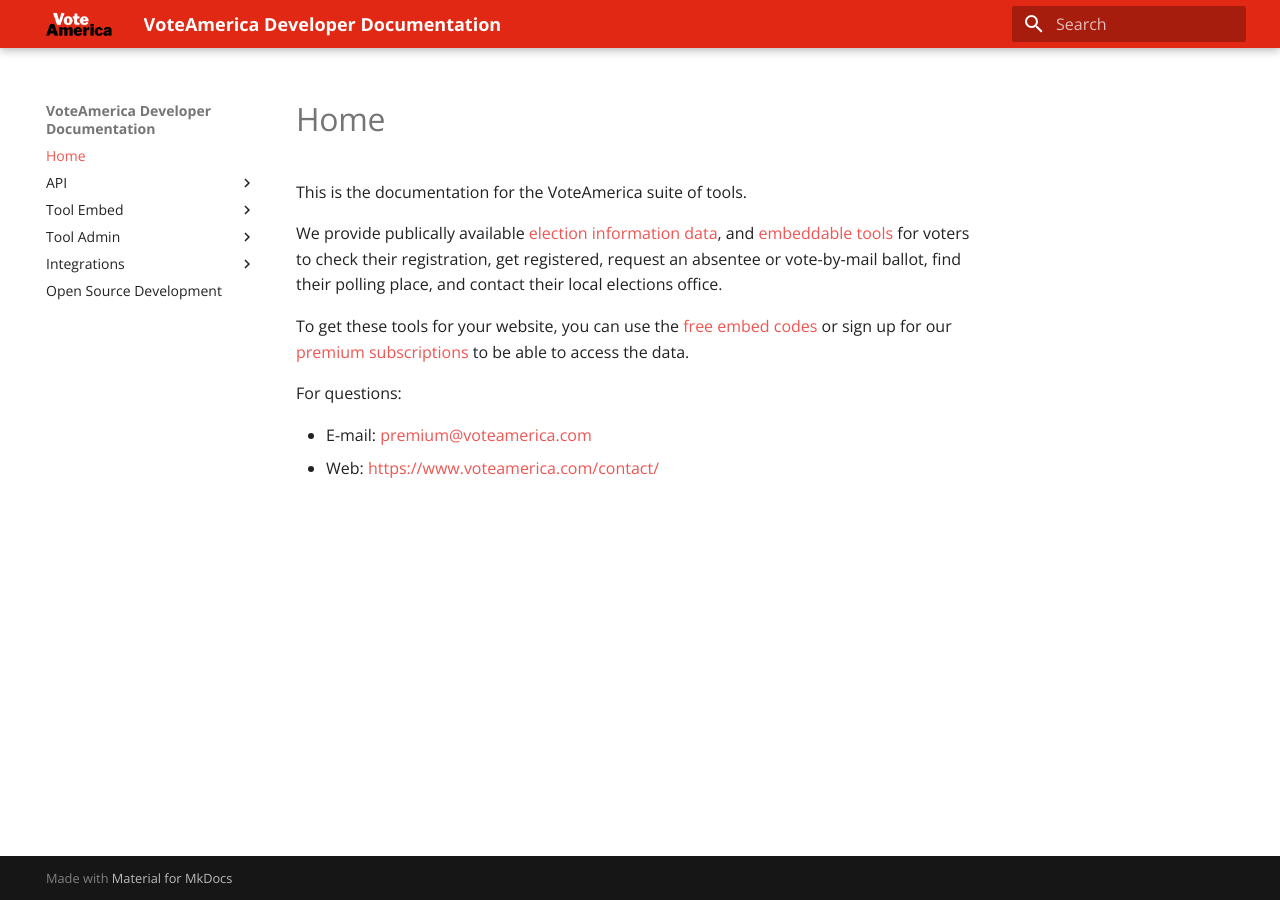
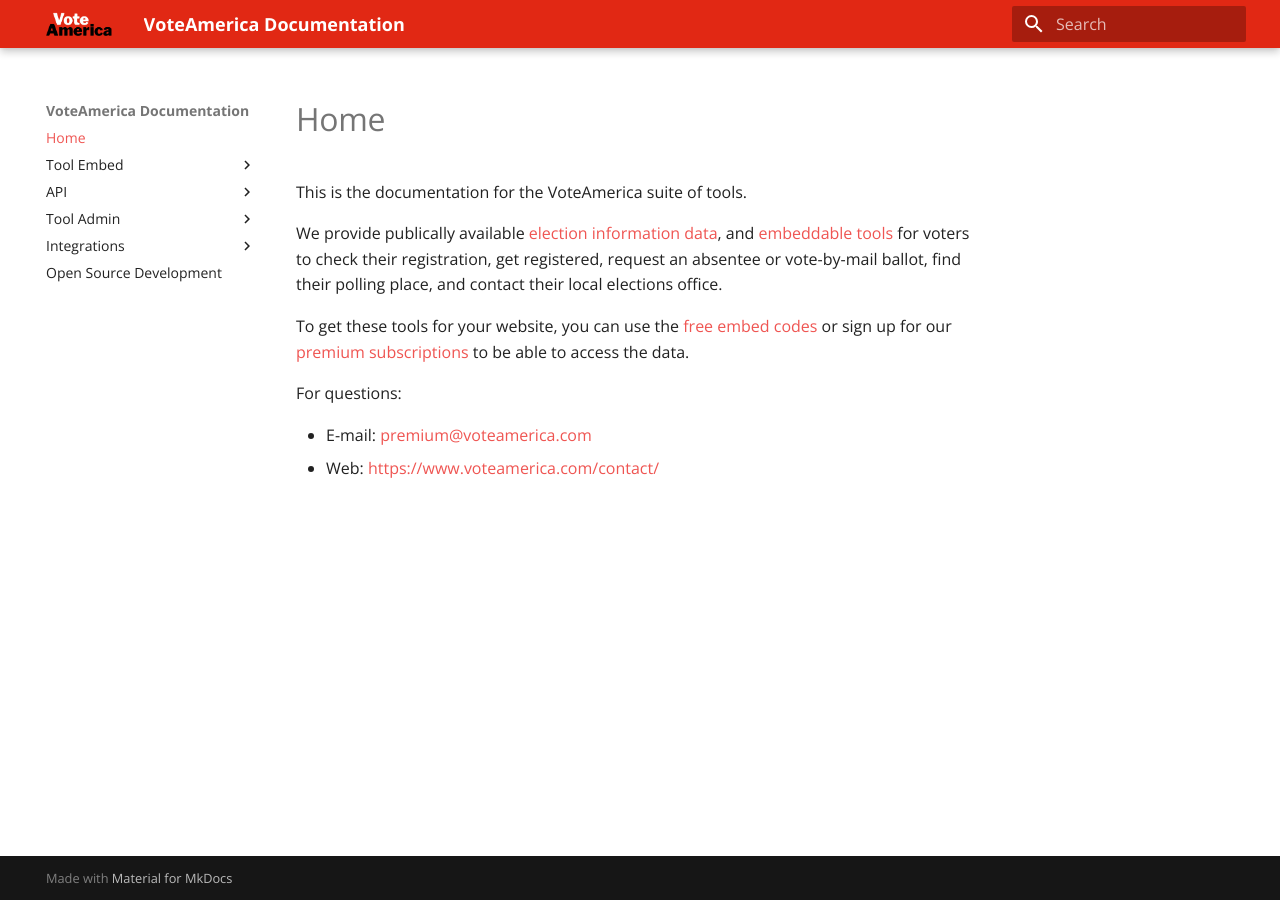
Before and after one commit to vote/turnout, an MkDocs documentation site: the page built from docs/turnout/index.md, in a window 1280 px wide. Built offline with MkDocs 1.6.1 and Material for MkDocs 9.7.7, drawn with Linux system fonts in a browser that asks for light colours.

Commit message:
Update embed language in documentation (#623)

```diff
--- a/docs/mkdocs.yml
+++ b/docs/mkdocs.yml
@@ -1,18 +1,18 @@
-site_name: VoteAmerica Developer Documentation
+site_name: VoteAmerica Documentation
 docs_dir: 'turnout'
 nav:
     - Home: 'index.md'
+    - 'Tool Embed':
+        - 'Embed Details': '/embed/'
+        - 'Free Embed Code': '/embed/free/'
+        - 'Form Prefilling': '/embed/prefill/'
+        - 'Events and Google Tag Manager': '/embed/gtm/'
+        - 'Source Tracking': '/embed/tracking/'
+        - 'WordPress': '/embed/wordpress/'
     - 'API':
         - 'Election Information API': '/api/'
         - 'State Voter Tool Uptime API': '/api/leouptime/'
         - 'Action API': '/api/action/'
-    - 'Tool Embed':
-        - 'Embed Codes': '/embed/'
-        - 'Form Prefilling': '/embed/prefill/'
-        - 'Free Embed Code': '/embed/free/'
-        - 'Events and Google Tag Manager': '/embed/gtm/'
-        - 'Source Tracking': '/embed/tracking/'
-        - 'WordPress': '/embed/wordpress/'
     - 'Tool Admin':
         - 'Introduction': '/admin/'
         - 'Export Format': '/admin/exportformat/'
```
